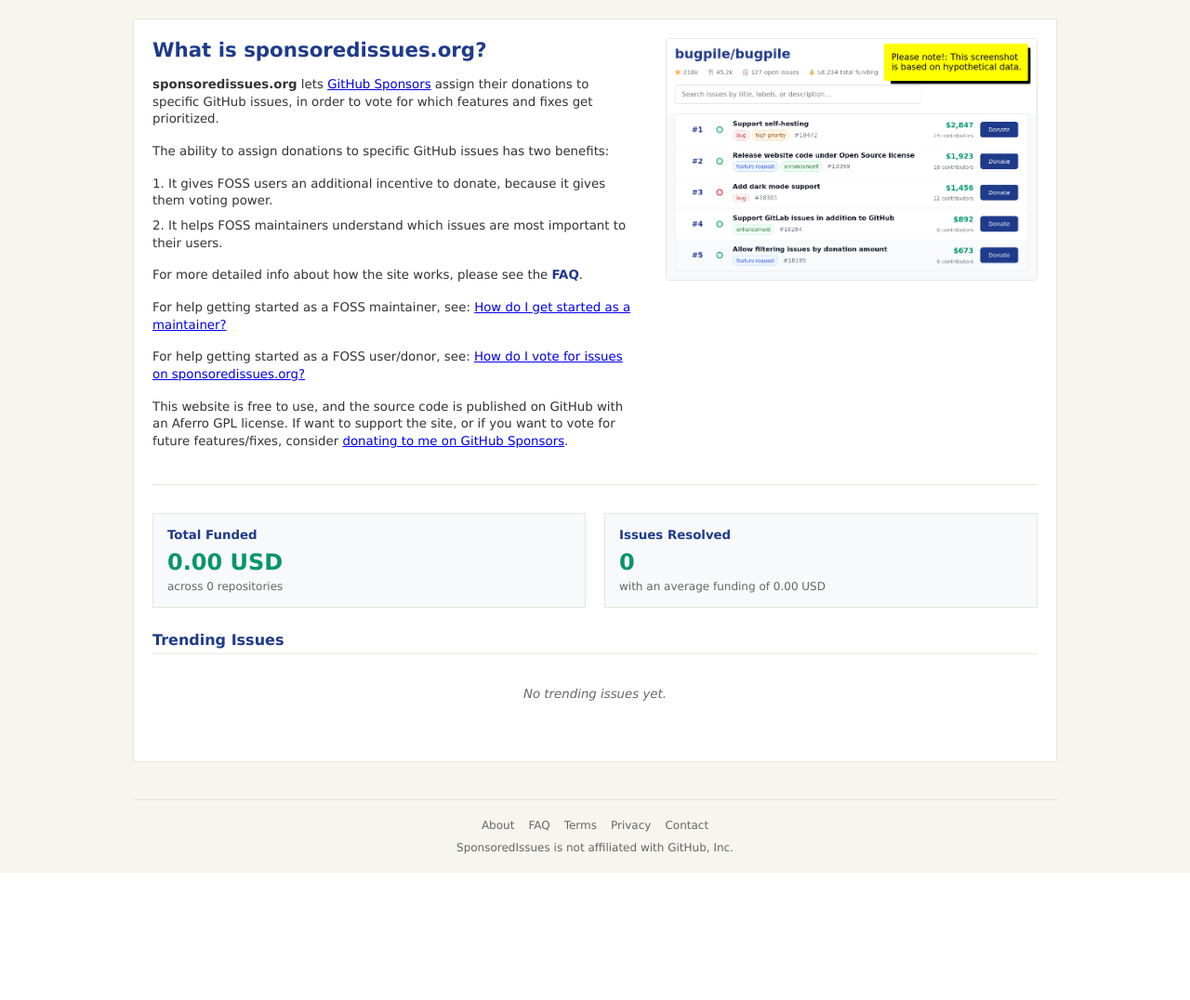
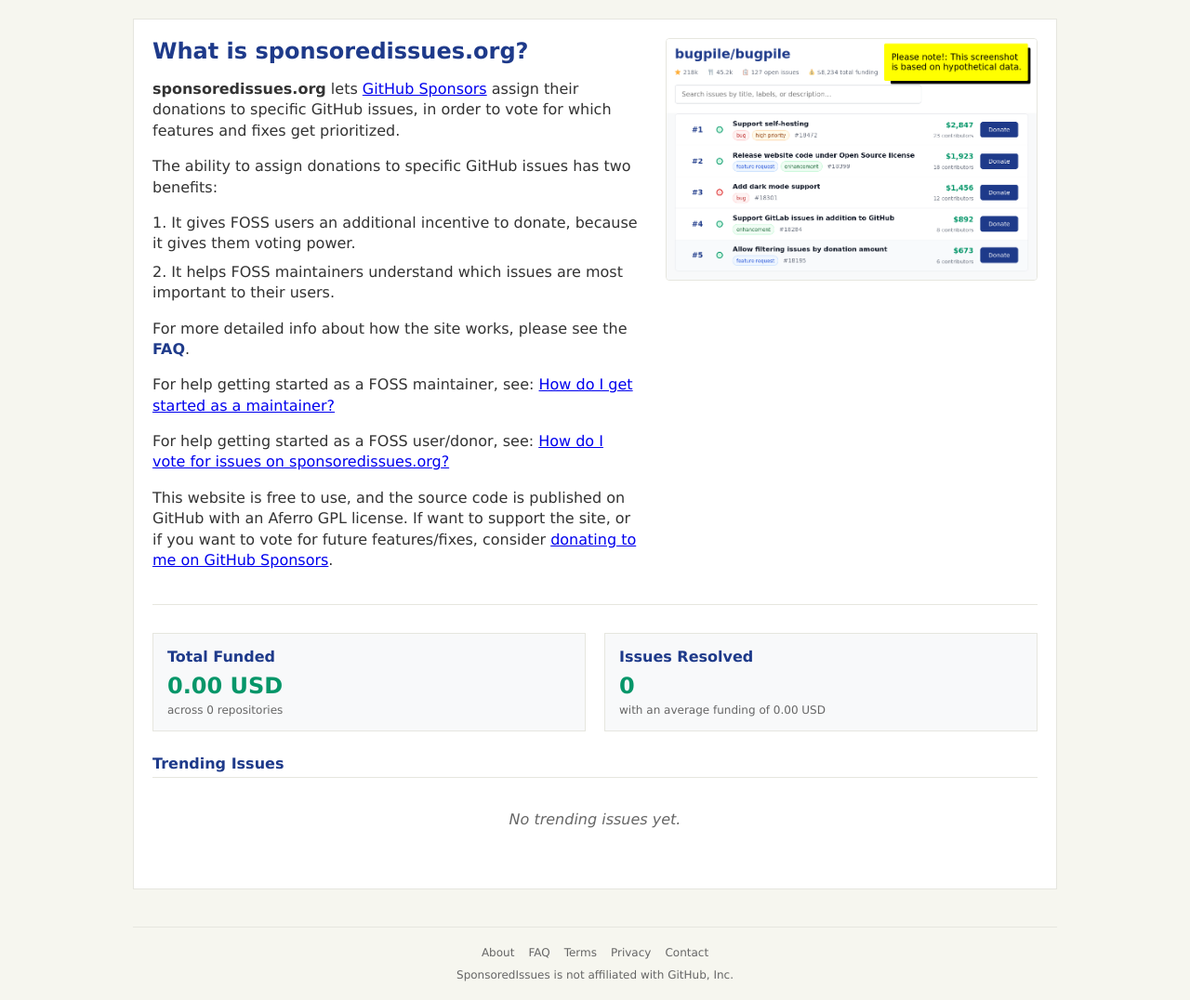
Before and after one commit to benvvalk/sponsoredissues.org-deploy, a Django app: page / in a window 1280 px wide. Shown: the part 38-1114 px from the top of the page at 93% size. Before the commit the page ends 977 px from the top, so only its background shows below. Run offline with Django 5.2, Linux system fonts and the light colour scheme.

Commit message:
index.html: increase font sizes [style]

```diff
--- a/sponsoredissues/templates/index.html
+++ b/sponsoredissues/templates/index.html
@@ -7,7 +7,7 @@
 <style>
     body {
         font-family: Verdana, Geneva, sans-serif;
-        font-size: 10pt;
+        font-size: 12pt;
         background: #f6f6ef;
         color: #000;
     }
@@ -35,7 +35,7 @@
     }
 
     .intro-title {
-        font-size: 16pt;
+        font-size: 18pt;
         color: #1e3a8a;
         margin-bottom: 10px;
         font-weight: bold;
```
